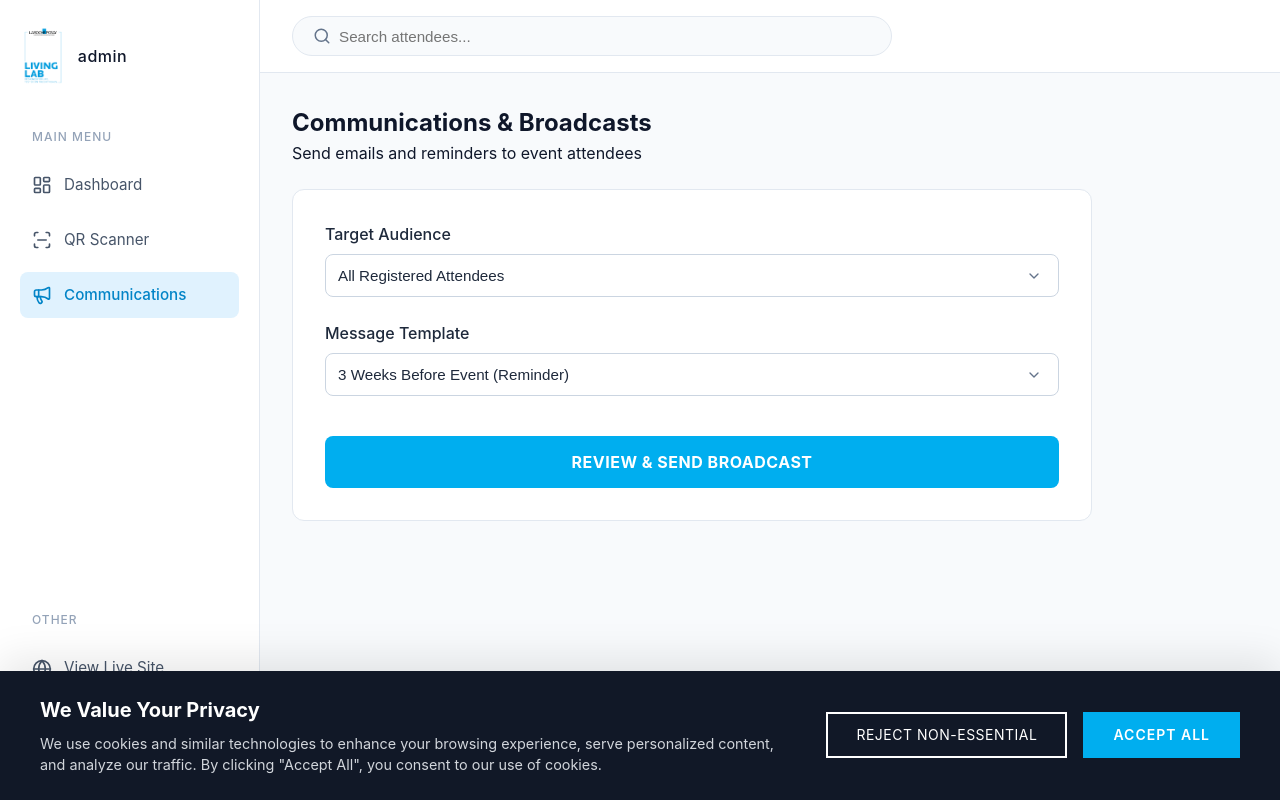
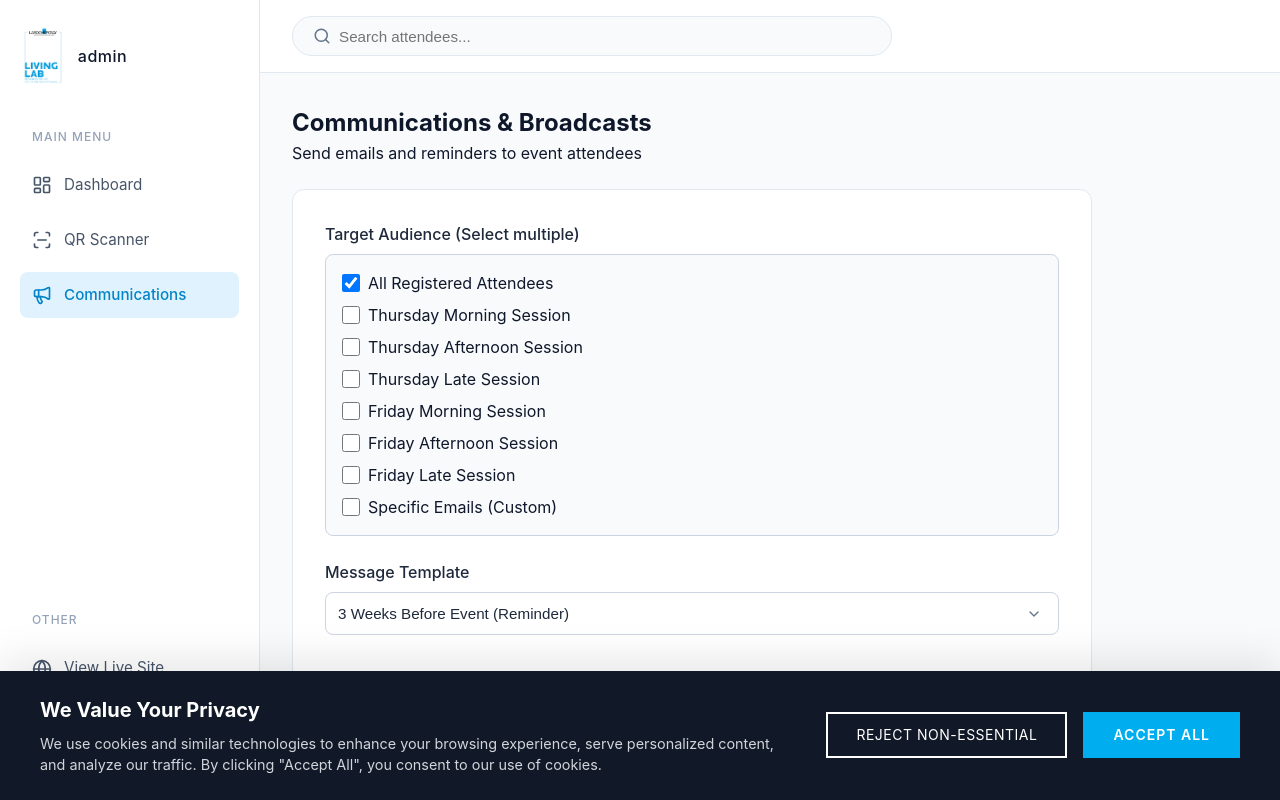
Before and after one commit to Dakolo14/livinglab, a React (Vite) app: page /admin/broadcasts in a window 1280 px wide. Built offline with nearby package versions, Linux system fonts and the light colour scheme; no server answers; sample sign-in values are in the browser's storage; a web font is replaced by a local one.

Commit message:
Update AdminBroadcasts to support multiple audiences

```diff
--- a/src/pages/admin/AdminBroadcasts.tsx
+++ b/src/pages/admin/AdminBroadcasts.tsx
@@ -5,7 +5,7 @@ import { collection, query, where, getDocs } from 'firebase/firestore';
 import { toast } from 'sonner';
 
 export const AdminBroadcasts: React.FC = () => {
-  const [audience, setAudience] = useState<string>('all');
+  const [audiences, setAudiences] = useState<string[]>(['all']);
   const [customEmails, setCustomEmails] = useState<string>('');
   const [template, setTemplate] = useState<string>('3-weeks');
   const [customSubject, setCustomSubject] = useState<string>('');
@@ -15,7 +15,7 @@ export const AdminBroadcasts: React.FC = () => {
   const [showConfirm, setShowConfirm] = useState(false);
 
   const handleSendClick = () => {
-    if (audience === 'custom' && !customEmails.trim()) {
+    if (audiences.includes('custom') && !customEmails.trim()) {
       toast.error("Please enter at least one email address");
       return;
     }
@@ -36,7 +36,7 @@ export const AdminBroadcasts: React.FC = () => {
     try {
       const users: any[] = [];
 
-      if (audience === 'custom') {
+      if (audiences.includes('custom')) {
         const emails = customEmails.split(',').map(e => e.trim().toLowerCase()).filter(e => e);
         emails.forEach(email => {
           users.push({ email, name: 'Guest', session: 'Custom' });
@@ -44,10 +44,10 @@ export const AdminBroadcasts: React.FC = () => {
       } else {
         const regsRef = collection(db, 'registrations');
         let q;
-        if (audience === 'all') {
+        if (audiences.includes('all')) {
           q = query(regsRef);
         } else {
-          q = query(regsRef, where('session', '==', audience));
+          q = query(regsRef, where('session', 'in', audiences));
         }
 
         const snapshot = await getDocs(q);
@@ -98,24 +98,41 @@ export const AdminBroadcasts: React.FC = () => {
 
         <div style={{ display: 'grid', gap: '24px' }}>
           <div>
-            <label style={{ display: 'block', marginBottom: '8px', fontWeight: '500', color: '#1E293B' }}>Target Audience</label>
-            <select
-              value={audience}
-              onChange={(e) => setAudience(e.target.value)}
-              className="admin-form-select"
-            >
-              <option value="all">All Registered Attendees</option>
-              <option value="Thursday Morning">Thursday Morning Session Only</option>
-              <option value="Thursday Afternoon">Thursday Afternoon Session Only</option>
-              <option value="Thursday Late">Thursday Late Session Only</option>
-              <option value="Friday Morning">Friday Morning Session Only</option>
-              <option value="Friday Afternoon">Friday Afternoon Session Only</option>
-              <option value="Friday Late">Friday Late Session Only</option>
-              <option value="custom">Specific Emails (Custom)</option>
-            </select>
+            <label style={{ display: 'block', marginBottom: '8px', fontWeight: '500', color: '#1E293B' }}>Target Audience (Select multiple)</label>
+            <div style={{ display: 'grid', gap: '8px', background: '#F8FAFC', padding: '16px', borderRadius: '8px', border: '1px solid #CBD5E1' }}>
+              {[
+                { val: 'all', label: 'All Registered Attendees' },
+                { val: 'Thursday Morning', label: 'Thursday Morning Session' },
+                { val: 'Thursday Afternoon', label: 'Thursday Afternoon Session' },
+                { val: 'Thursday Late', label: 'Thursday Late Session' },
+                { val: 'Friday Morning', label: 'Friday Morning Session' },
+                { val: 'Friday Afternoon', label: 'Friday Afternoon Session' },
+                { val: 'Friday Late', label: 'Friday Late Session' },
+                { val: 'custom', label: 'Specific Emails (Custom)' },
+              ].map(opt => (
+                <label key={opt.val} style={{ display: 'flex', alignItems: 'center', gap: '8px', cursor: 'pointer' }}>
+                  <input
+                    type="checkbox"
+                    checked={audiences.includes(opt.val)}
+                    onChange={(e) => {
+                      if (opt.val === 'all' || opt.val === 'custom') {
+                        setAudiences([opt.val]);
+                      } else {
+                        let next = audiences.filter(a => a !== 'all' && a !== 'custom');
+                        if (e.target.checked) next.push(opt.val);
+                        else next = next.filter(a => a !== opt.val);
+                        setAudiences(next.length ? next : ['all']);
+                      }
+                    }}
+                    style={{ width: '18px', height: '18px', cursor: 'pointer' }}
+                  />
+                  {opt.label}
+                </label>
+              ))}
+            </div>
           </div>
 
-          {audience === 'custom' && (
+          {audiences.includes('custom') && (
             <div>
               <label style={{ display: 'block', marginBottom: '8px', fontWeight: '500', color: '#1E293B' }}>Emails to Notify</label>
               <textarea
```
